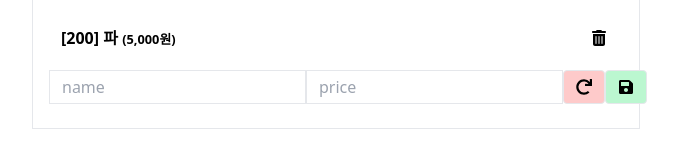
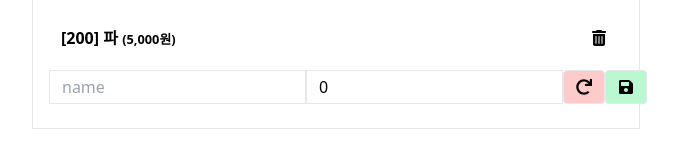
Before and after one commit to KyoungEun-creator/hanaro4, a React (Vite) app in the folder React/rbvite/: page / in a window 1280 px wide. Both pictures are taken after a click on the button "Add Item". Shown: the part 561-721 px from the top of the page, without its empty margins (304-982 px from the left). Built offline with nearby package versions, Linux system fonts and the light colour scheme.

Commit message:
240925 - refactor seperating CartItem component

```diff
--- /dev/null
+++ b/React/rbvite/src/components/Item.tsx
@@ -0,0 +1,97 @@
+import { FaTrashCan } from 'react-icons/fa6';
+import { useSession, type CartItem } from '../hooks/session-context';
+import { FormEvent, useRef, useState } from 'react';
+import Button from './atoms/Button';
+import { FaRedo, FaSave } from 'react-icons/fa';
+
+type Props = {
+  item: CartItem;
+  toggleAdding?: () => void;
+};
+
+export default function Item({ item, toggleAdding }: Props) {
+  const { id, name, price } = item;
+  const { removeCartItem, addCartItem } = useSession();
+
+  const [isEditing, setIsEditing] = useState(!id); // edit, add cart item
+  const nameRef = useRef<HTMLInputElement>(null);
+  const priceRef = useRef<HTMLInputElement>(null);
+
+  // onClick 이벤트 안에서 setIsAdding 직접 사용 지양 위함
+  const toggleEditing = () => {
+    if (toggleAdding) toggleAdding();
+    else setIsEditing((pre) => !pre);
+  };
+
+  const removeItem = (id: number) => {
+    if (confirm('Are u sure?')) {
+      removeCartItem(id);
+    }
+  };
+
+  // 수정, 추가
+  const saveItem = (e: FormEvent<HTMLFormElement>) => {
+    e.preventDefault();
+    const name = nameRef.current?.value;
+    const price = priceRef.current?.value;
+    if (!name) {
+      alert('상품명을 입력하세요');
+      return nameRef.current?.focus();
+    } else if (!price) {
+      alert('가격을 입력하세요');
+      return priceRef.current?.focus();
+    }
+
+    addCartItem(name, Number(price));
+    nameRef.current.value = '';
+    priceRef.current.value = '';
+
+    toggleEditing();
+  };
+
+  return (
+    <>
+      {isEditing ? (
+        <form onSubmit={saveItem} className='my-2 flex justify-between'>
+          <input
+            type='text'
+            ref={nameRef}
+            placeholder='name'
+            defaultValue={name}
+            className='border px-3'
+          />
+          <input
+            type='number'
+            ref={priceRef}
+            placeholder='price'
+            defaultValue={price}
+            className='border px-3'
+          />
+          <Button type='reset' onClick={toggleEditing}
+          classNames='border bg-red-200 px-3 py-2 rounded'>
+            <FaRedo />
+          </Button>
+          <Button
+            type='submit'
+            classNames='border bg-green-200 px-3 py-2 rounded'
+          >
+            <FaSave />
+          </Button>
+        </form>
+      ) : (
+        <div key={id} className='flex justify-between p-3'>
+          <strong>
+            {`[${id}]`} {name}{' '}
+            <small className='font-'>({price.toLocaleString()}원)</small>
+          </strong>
+          <button
+            onClick={() => removeItem(id)}
+            className='btn btn-danger px-1 py-0'
+          >
+            <FaTrashCan />
+          </button>
+        </div>
+      )}
+    </>
+  );
+}
--- a/React/rbvite/src/components/My.tsx
+++ b/React/rbvite/src/components/My.tsx
@@ -1,46 +1,20 @@
-import { FormEvent, useRef, useState } from 'react';
+import { useRef, useState } from 'react';
 import Profile from './Profile';
-import { FaPlus, FaTrashCan } from 'react-icons/fa6';
+import { FaPlus } from 'react-icons/fa6';
 import Button from './atoms/Button';
 import clsx from 'clsx';
 import Login from './Login';
-import { FaRedo, FaSave } from 'react-icons/fa';
 import { useSession } from '../hooks/session-context';
+import Item from './Item';
 
 export default function My() {
-  const { session, removeCartItem, addCartItem } = useSession(); // useContext
-  const [isEditing, setIsEditing] = useState(false); // add cart item
+  const { session } = useSession(); // useContext
+  const [isAdding, setIsAdding] = useState(false); // add cart item
   const logoutButtonRef = useRef<HTMLButtonElement>(null);
 
-  const nameRef = useRef<HTMLInputElement>(null);
-  const priceRef = useRef<HTMLInputElement>(null);
-
-  // onClick 이벤트 안에서 setIsEditing 직접 사용 지양
-  const toggleEditing = () => {
-    setIsEditing((pre) => !pre);
-  };
-
-  const removeItem = (id: number) => {
-    if (confirm('Are u sure?')) {
-      removeCartItem(id);
-    }
-  };
-
-  // 수정, 추가
-  const saveItem = (e: FormEvent<HTMLFormElement>) => {
-    e.preventDefault();
-    const name = nameRef.current?.value;
-    const price = priceRef.current?.value;
-    if (!name) {
-      alert('상품명을 입력하세요');
-      return nameRef.current?.focus();
-    } else if (!price) {
-      alert('가격을 입력하세요');
-      return priceRef.current?.focus();
-    }
-    addCartItem(name, Number(price));
-    nameRef.current.value = '';
-    priceRef.current.value = '';
+  // onClick 이벤트 안에서 setIsAdding 직접 사용 지양 위함
+  const toggleAdding = () => {
+    setIsAdding((pre) => !pre);
   };
 
   return (
@@ -75,21 +49,11 @@ export default function My() {
         <div className='my-2 w-1/2 border p-4'>
           <ul>
             {session.cart?.length ? (
-              session.cart.map(({ id, name, price }) => {
+              session.cart.map((item) => {
                 return (
-                  <li key={id} className='flex justify-between p-3'>
-                    <strong>
-                      {`[${id}]`} {name}{' '}
-                      <small className='font-'>
-                        ({price.toLocaleString()}원)
-                      </small>
-                    </strong>
-                    <button
-                      onClick={() => removeItem(id)}
-                      className='btn btn-danger px-1 py-0'
-                    >
-                      <FaTrashCan />
-                    </button>
+                  <li key={item.id}>
+                    <Item item={item} />{' '}
+                    {/* 수정,삭제 기능만 => toggleAdding 불필요 */}
                   </li>
                 );
               })
@@ -97,38 +61,16 @@ export default function My() {
               <li className='text-slate-500'>There is no items.</li>
             )}
             <li>
-              {isEditing ? (
-                <form onSubmit={saveItem} className='my-2 flex justify-between'>
-                  <input
-                    type='text'
-                    ref={nameRef}
-                    placeholder='name'
-                    className='border px-3'
-                  />
-                  <input
-                    type='number'
-                    ref={priceRef}
-                    placeholder='price'
-                    className='border px-3'
-                  />
-                  <Button
-                    type='reset'
-                    onClick={toggleEditing}
-                    classNames='border bg-red-200 px-3 py-2 rounded'
-                  >
-                    <FaRedo />
-                  </Button>
-                  <Button
-                    type='submit'
-                    classNames='border bg-green-200 px-3 py-2 rounded'
-                  >
-                    <FaSave />
-                  </Button>
-                </form>
+              {isAdding ? (
+                // 추가,취소
+                <Item
+                  item={{ id: 0, name: '', price: 0 }}
+                  toggleAdding={toggleAdding}
+                />
               ) : (
                 <div className='flex justify-center'>
                   <Button
-                    onClick={toggleEditing}
+                    onClick={toggleAdding}
                     classNames='border-2 border-slate-400 px-3 py-2 rounded flex justify-center'
                   >
                     <FaPlus /> Add Item
--- a/React/rbvite/src/hooks/session-context.tsx
+++ b/React/rbvite/src/hooks/session-context.tsx
@@ -15,10 +15,11 @@ const SampleSession = {
     { id: 101, name: '컵라면', price: 2000 },
     { id: 200, name: '파', price: 5000 },
   ],
+  dirtyAttributes: { name: { before: '', curr: '' } },
 };
 
 type LoginUser = typeof SampleSession.loginUser;
-type CartItem = { id: number; name: string; price: number };
+export type CartItem = { id: number; name: string; price: number };
 export type Session = { loginUser: LoginUser | null; cart: CartItem[] };
 
 const SessionContextInitValue = {
@@ -69,9 +70,22 @@ export const SessionProvider = ({ children }: PropsWithChildren) => {
     });
   };
 
+  // const editItem = (id: number, before: string, curr: string) => {
+  //   setSession({
+  //     ...session,
+  //   });
+  // };
+
   return (
     <SessionContext.Provider
-      value={{ session, logout, login, removeCartItem, addCartItem, loginRef }}
+      value={{
+        session,
+        logout,
+        login,
+        removeCartItem,
+        addCartItem,
+        loginRef,
+      }}
     >
       {children}
     </SessionContext.Provider>
```
